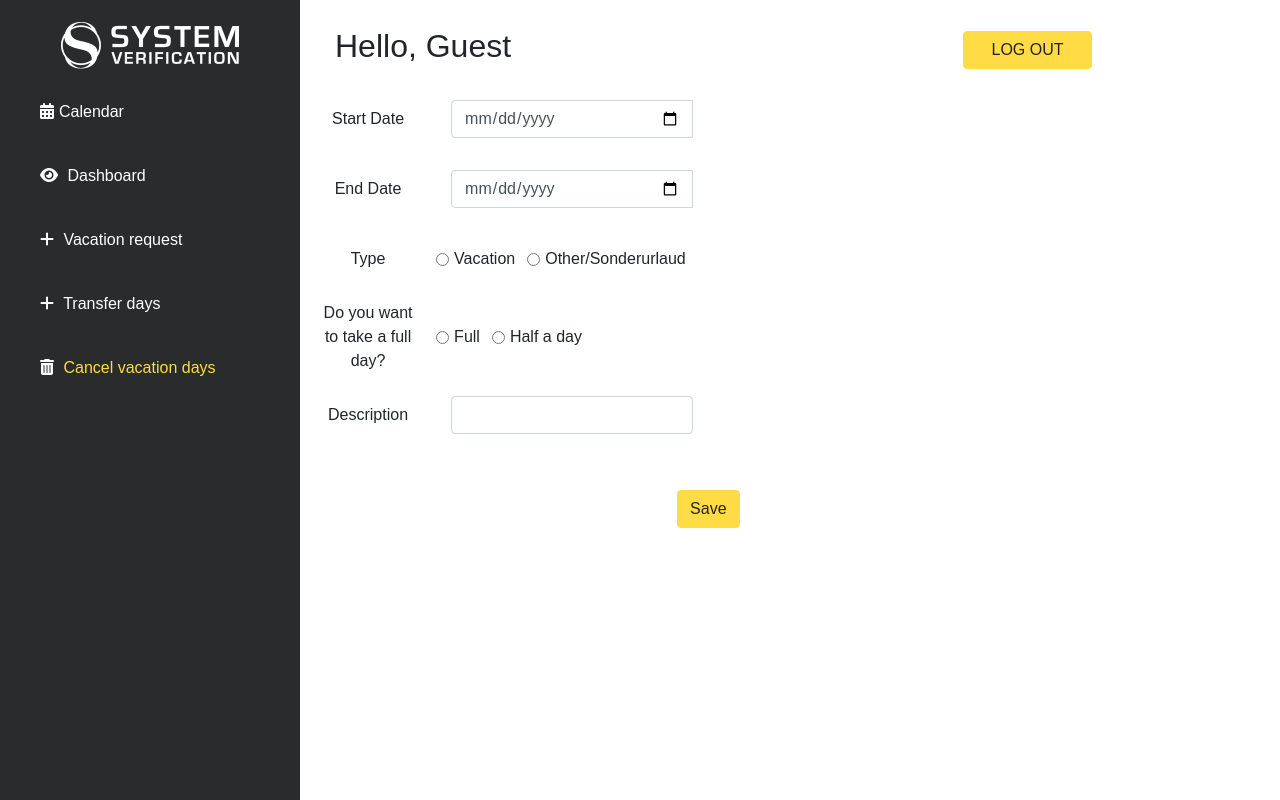
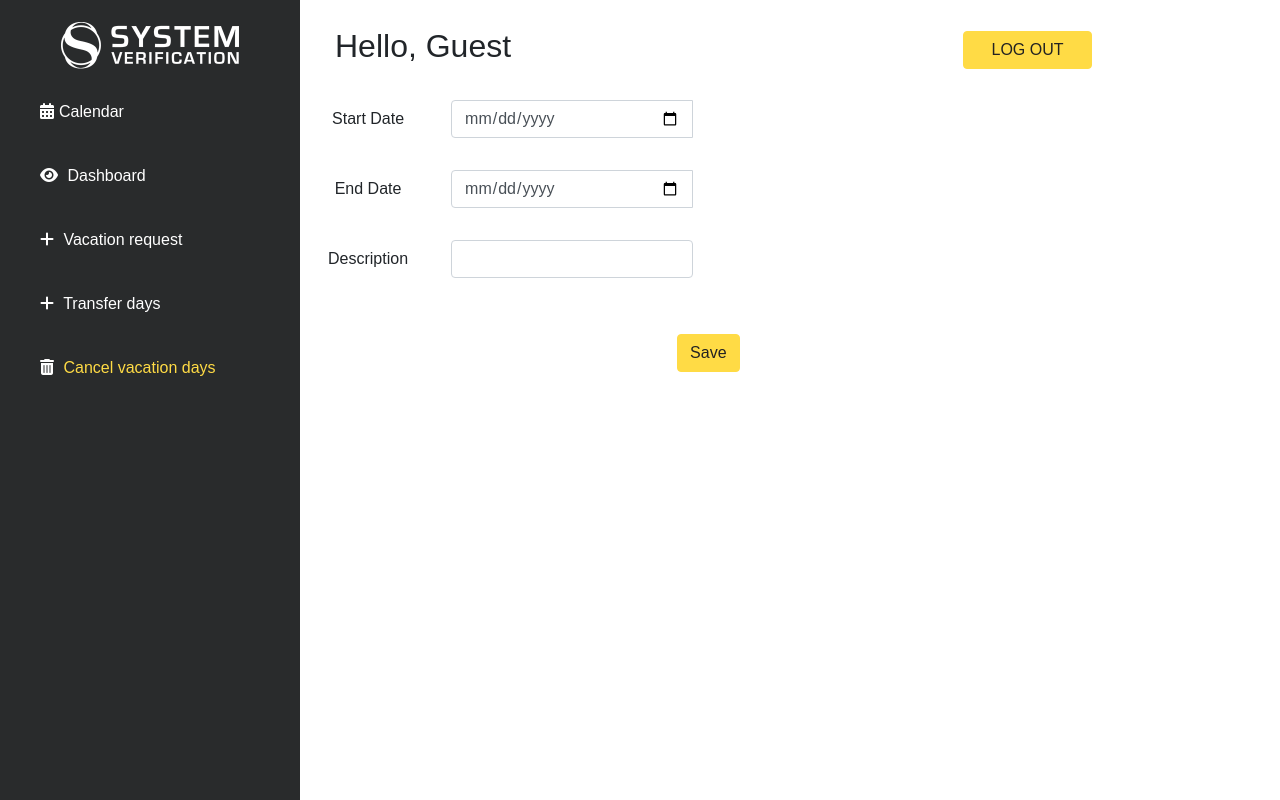
Before and after one commit to Daria200/vacation_calendar, a Django app: page /cancel_vacation_days in a window 1280 px wide. Run offline with Django 3.2, Linux system fonts and the light colour scheme; some libraries are stand-ins or nearby versions.

Commit message:
changing tamplate for cancel days

```diff
--- a/templates/employee_view/cancel_vacation_days.html
+++ b/templates/employee_view/cancel_vacation_days.html
@@ -12,7 +12,7 @@
           <div class="col-sm-4">
             <div class="form-group">
               <div class="input-group date" id="startdate">
-                <input type="date" class="form-control" name="startdate"/>
+                <input type="date" class="form-control" name="startdate" />
                 <span class="input-group-addon">
                   <span class="glyphicon glyphicon-calendar"></span>
                 </span>
@@ -34,59 +34,6 @@
             </div>
           </div>
         </div>
-
-        <div class="form-group row">
-          <label for="type" class="col-sm-2 col-form-label">Type</label>
-          <div class="form-check form-check-inline">
-            <input
-              class="form-check-input"
-              type="radio"
-              name="vacation_type"
-              id="regular_vacation"
-              value="option1"
-            />
-            <label class="form-check-label" for="inlineRadio1">Vacation</label>
-          </div>
-          <div class="form-check form-check-inline">
-            <input
-              class="form-check-input"
-              type="radio"
-              name="vacation_type"
-              id="Other"
-              value="option2"
-            />
-            <label class="form-check-label" for="inlineRadio2"
-              >Other/Sonderurlaud</label
-            >
-          </div>
-        </div>
-        <div class="form-group row">
-          <label for="type" class="col-sm-2 col-form-label"
-            >Do you want to take a full day?</label
-          >
-          <div class="form-check form-check-inline">
-            <input
-              class="form-check-input"
-              type="radio"
-              name="length"
-              id="length"
-              value="full"
-            />
-            <label class="form-check-label" for="inlineRadio1">Full</label>
-          </div>
-          <div class="form-check form-check-inline">
-            <input
-              class="form-check-input"
-              type="radio"
-              name="length"
-              id="half"
-              value="option2"
-            />
-            <label class="form-check-label" for="inlineRadio2"
-              >Half a day</label
-            >
-          </div>
-        </div>
         <div class="form-group row">
           <label for="start_date" class="col-sm-2 col-form-label"
             >Description</label
```
